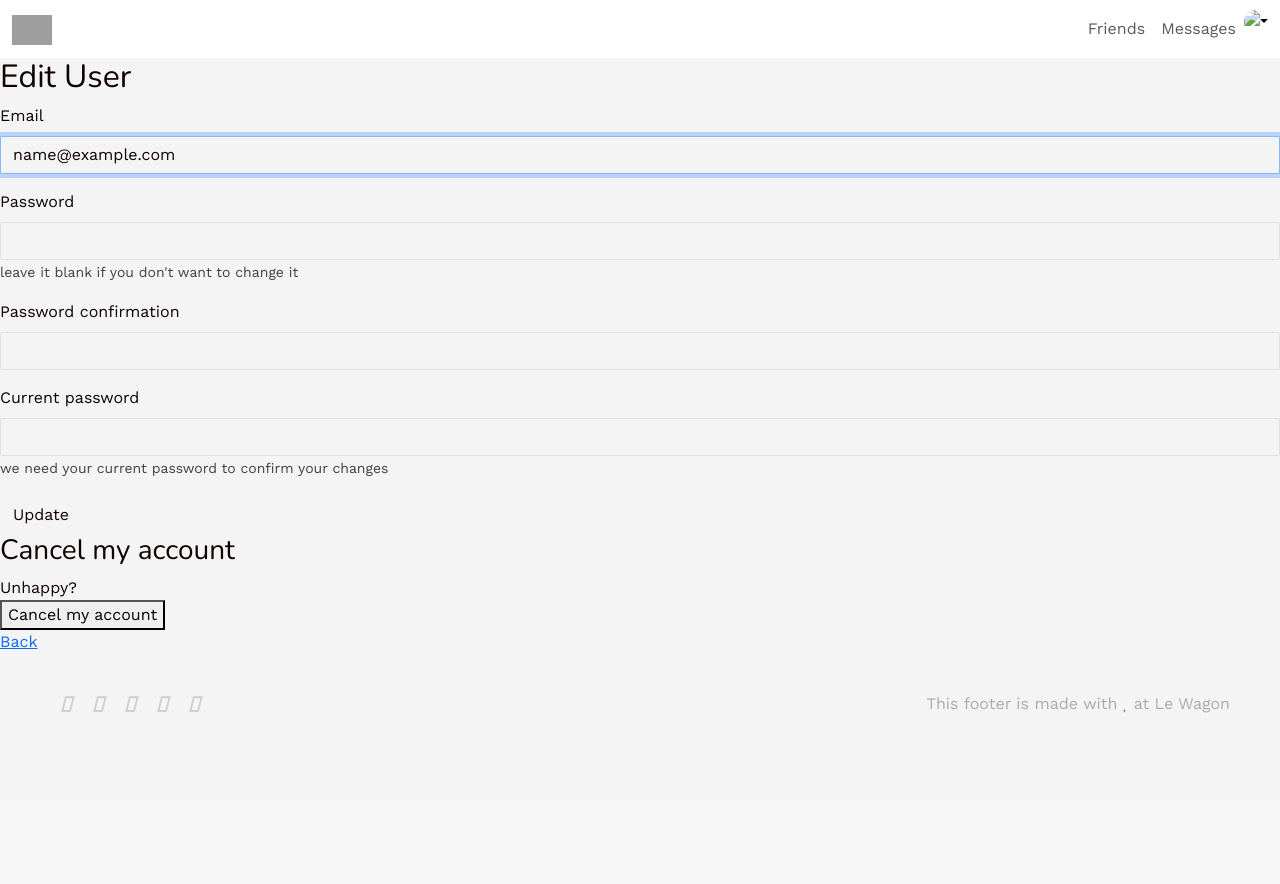
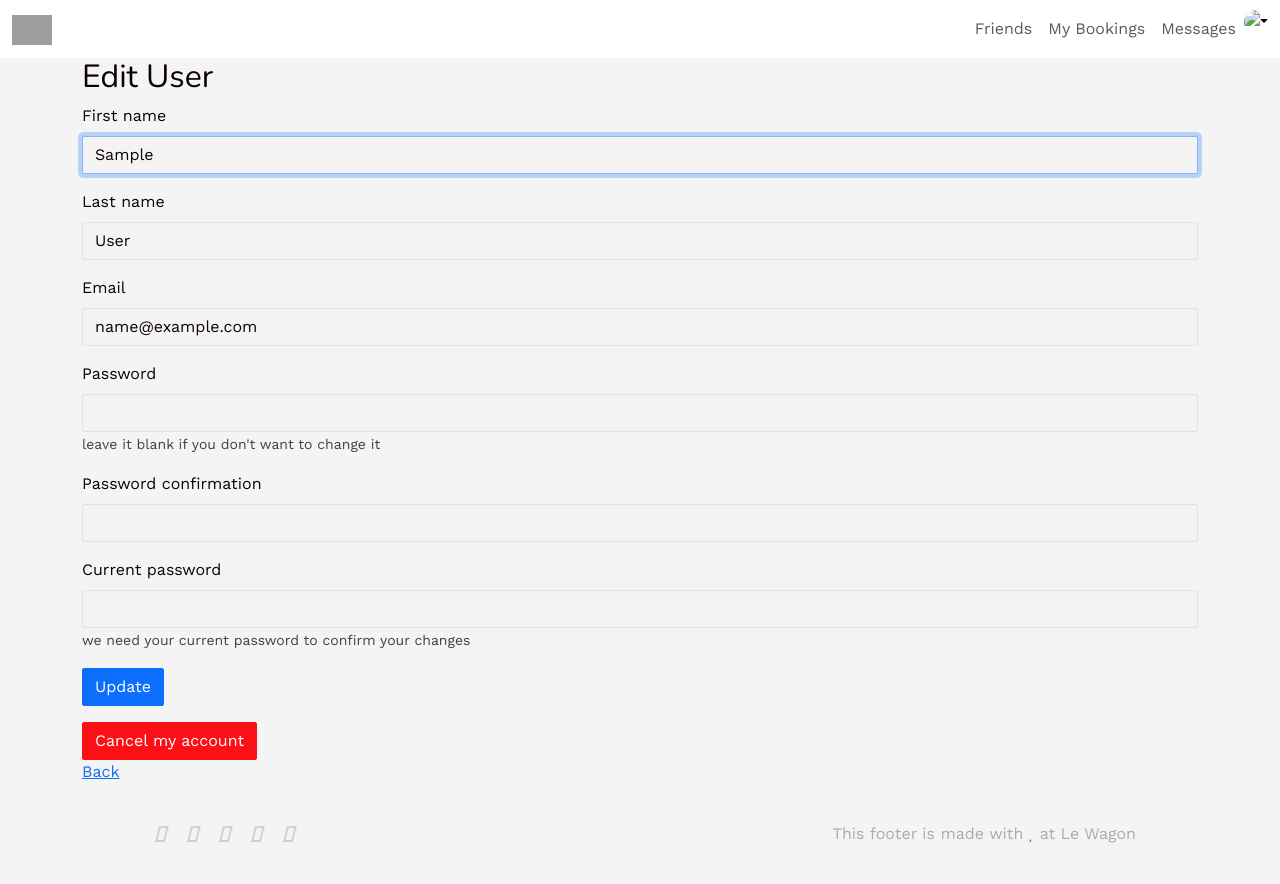
Before and after one commit to Ana-teston/rent-a-friend, a Rails app: page /users/edit in a window 1280 px wide. Before the commit the page ends 800 px from the top, so only its background shows below. Run offline with Rails 7, Linux system fonts and the light colour scheme; the visitor is signed in with stand-in values (Sample User, id 1); style sheets or scripts are compiled from the project's sources; some libraries are stand-ins or nearby versions; grey boxes are pictures that could not be loaded.

Commit message:
Added booking to navbar and adding price functionality

```diff
--- a/app/controllers/bookings_controller.rb
+++ b/app/controllers/bookings_controller.rb
@@ -1,4 +1,8 @@
 class BookingsController < ApplicationController
+
+  def index
+    @bookings = Booking.all
+  end
 
   def create
     @booking = Booking.new(bookings_param)
--- a/app/views/devise/registrations/edit.html.erb
+++ b/app/views/devise/registrations/edit.html.erb
@@ -1,10 +1,13 @@
+<div class="container">
   <h2>Edit <%= resource_name.to_s.humanize %></h2>
 
   <%= simple_form_for(resource, as: resource_name, url: registration_path(resource_name), html: { method: :put }) do |f| %>
     <%= f.error_notification %>
 
     <div class="form-inputs">
-    <%= f.input :email, required: true, autofocus: true %>
+      <%= f.input :first_name, required: true, autofocus: true %>
+      <%= f.input :last_name, required: true%>
+      <%= f.input :email, required: true %>
 
       <% if devise_mapping.confirmable? && resource.pending_reconfirmation? %>
         <p>Currently waiting confirmation for: <%= resource.unconfirmed_email %></p>
@@ -24,12 +27,11 @@
     </div>
 
     <div class="form-actions">
-    <%= f.button :submit, "Update" %>
+      <%= f.button :submit, "Update", class: "btn btn-primary" %>
     </div>
   <% end %>
 
-<h3>Cancel my account</h3>
-
-<div>Unhappy? <%= button_to "Cancel my account", registration_path(resource_name), data: { confirm: "Are you sure?", turbo_confirm: "Are you sure?" }, method: :delete %></div>
+  <div class="mt-3"><%= button_to "Cancel my account", registration_path(resource_name), data: { confirm: "Are you sure?", turbo_confirm: "Are you sure?" }, method: :delete, class: "btn btn-danger text-white" %></div>
 
   <%= link_to "Back", :back %>
+<div class="container">
--- a/app/views/shared/_navbar.html.erb
+++ b/app/views/shared/_navbar.html.erb
@@ -14,13 +14,16 @@
           <li class="nav-item active">
             <%= link_to "Friends", friends_path, class: "nav-link" %>
           </li>
+          <li class="nav-item active">
+            <%= link_to "My Bookings", bookings_path, class: "nav-link" %>
+          </li>
           <li class="nav-item">
             <%= link_to "Messages", "#", class: "nav-link" %>
           </li>
           <li class="nav-item dropdown">
             <%= image_tag "https://kitt.lewagon.com/placeholder/users/ssaunier", class: "avatar dropdown-toggle", id: "navbarDropdown", data: { bs_toggle: "dropdown" }, 'aria-haspopup': true, 'aria-expanded': false %>
             <div class="dropdown-menu dropdown-menu-end" aria-labelledby="navbarDropdown">
-              <%= link_to "Action", "#", class: "dropdown-item" %>
+              <%= link_to "Edit Profile", edit_user_registration_path, class: "dropdown-item" %>
               <%= link_to "Another action", "#", class: "dropdown-item" %>
               <%= link_to "Log out", destroy_user_session_path, class: "dropdown-item", data: {turbo_method: :delete} %>
           </li>
--- a/config/routes.rb
+++ b/config/routes.rb
@@ -8,4 +8,5 @@ Rails.application.routes.draw do
   resources :friends, only: [:index, :new, :create, :show] do
     resources :bookings, only: [:create, :destroy]
   end
+  resources :bookings, only: [:index]
 end
```
Also changed, not shown: app/views/bookings/index.html.erb (added, +14 -0 lines). Lines whose indentation alone changed are shown as unchanged.
